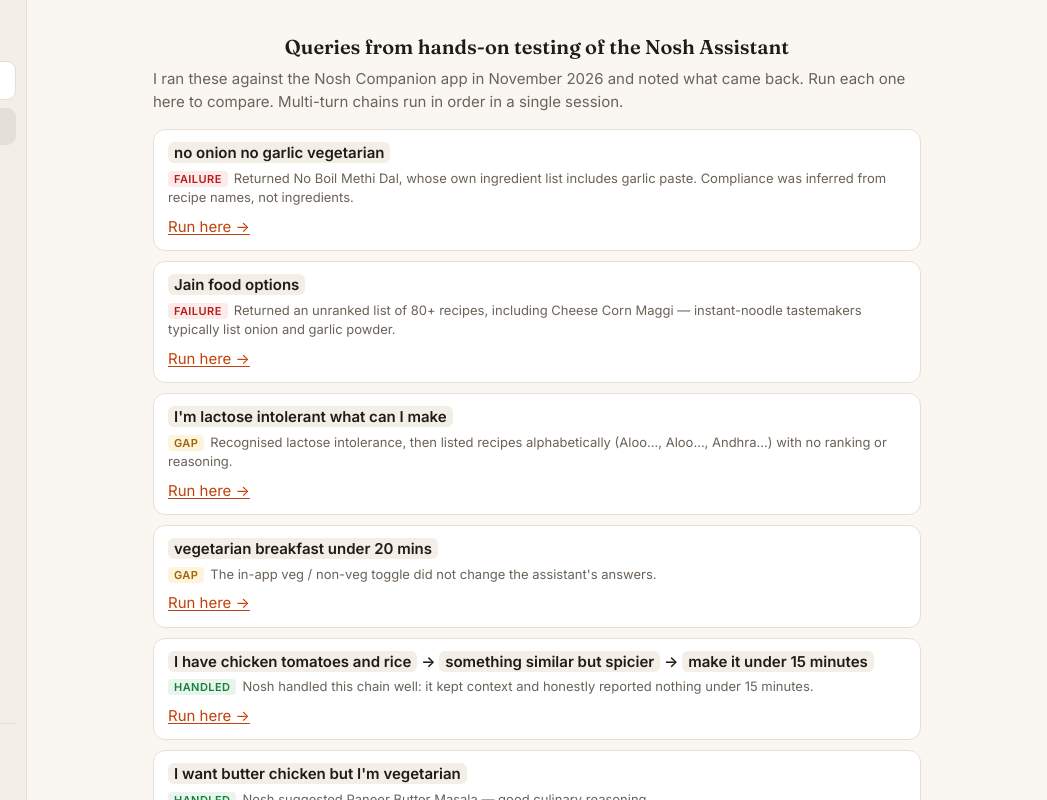
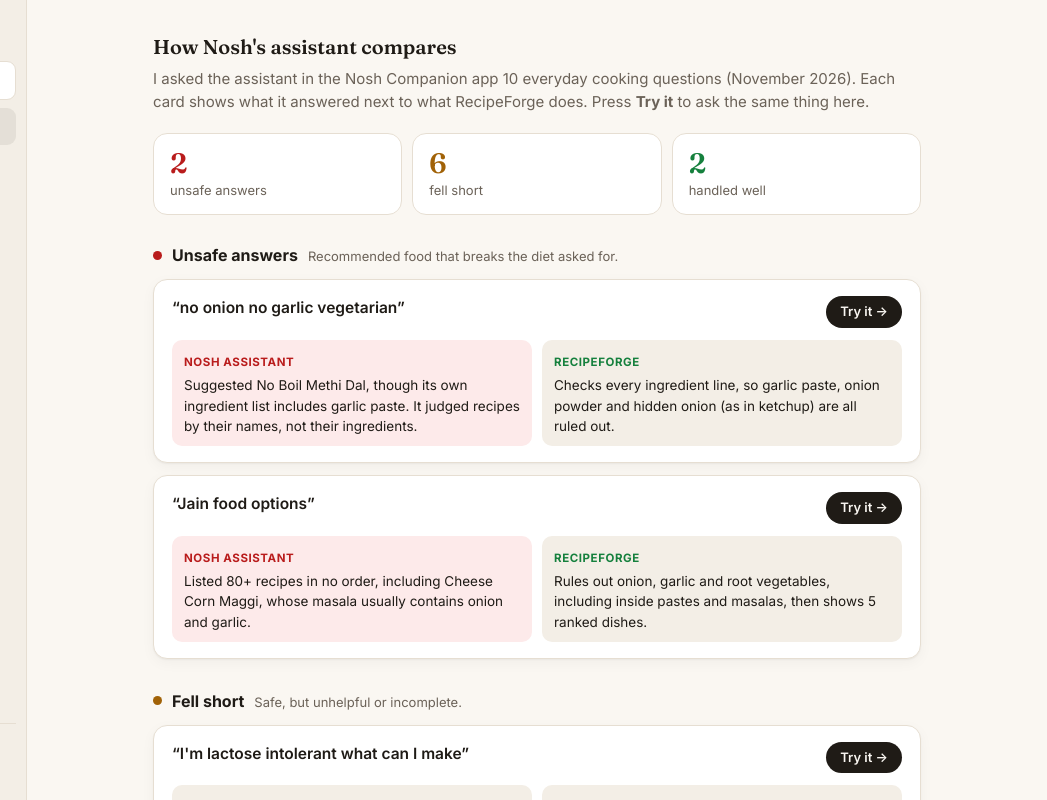
Before and after one commit to subidhkhanal/rag-noshrobotics, a plain HTML site: page public/index.html in a window 1280 px wide. Both pictures are taken after a click on the button "Stress test". Shown: the full height of the page, 233-1280 px from the left. Drawn offline with Linux system fonts and the light colour scheme.

Commit message:
Redesign stress test as a side-by-side comparison

```diff
--- a/public/app.js
+++ b/public/app.js
@@ -420,24 +420,63 @@ dialog.addEventListener("click", (e) => {
 });
 
 // ---------- stress test ----------
+// What the Nosh Companion app's assistant answered (hands-on test, Nov 2026) vs what RecipeForge does.
 const STRESS = [
-  { qs: ["no onion no garlic vegetarian"], tag: "bad", obs: "Returned No Boil Methi Dal, whose own ingredient list includes garlic paste. Compliance was inferred from recipe names, not ingredients." },
-  { qs: ["Jain food options"], tag: "bad", obs: "Returned an unranked list of 80+ recipes, including Cheese Corn Maggi — instant-noodle tastemakers typically list onion and garlic powder." },
-  { qs: ["I'm lactose intolerant what can I make"], tag: "gap", obs: "Recognised lactose intolerance, then listed recipes alphabetically (Aloo…, Aloo…, Andhra…) with no ranking or reasoning." },
-  { qs: ["vegetarian breakfast under 20 mins"], tag: "gap", obs: "The in-app veg / non-veg toggle did not change the assistant's answers." },
-  { qs: ["I have chicken tomatoes and rice", "something similar but spicier", "make it under 15 minutes"], tag: "good", obs: "Nosh handled this chain well: it kept context and honestly reported nothing under 15 minutes." },
-  { qs: ["I want butter chicken but I'm vegetarian"], tag: "good", obs: "Nosh suggested Paneer Butter Masala — good culinary reasoning." },
-  { qs: ["something for a dinner party for 6 people"], tag: "gap", obs: "Returned a single recipe and asked the user to scale it themselves." },
-  { qs: ["suggest something different from what I usually make"], tag: "gap", obs: "Answered confidently with no cooking history to compare against. Here, tap “Cooked it” on a few dishes first — it then avoids your usual cuisines and ingredients, and says so honestly when it has no history." },
-  { qs: ["what did I cook last week"], tag: "gap", obs: "Had no history to answer from. Here it answers from dishes you've marked as cooked on this device." },
-  { qs: ["plan my week, Jain dinners"], tag: "gap", obs: "Offered a meal-planning calendar but no plan. Here: 7 validated dinners, no main ingredient repeated on consecutive days, plus a shopping list." },
+  { qs: ["no onion no garlic vegetarian"], tag: "bad",
+    nosh: "Suggested No Boil Methi Dal, though its own ingredient list includes garlic paste. It judged recipes by their names, not their ingredients.",
+    here: "Checks every ingredient line, so garlic paste, onion powder and hidden onion (as in ketchup) are all ruled out." },
+  { qs: ["Jain food options"], tag: "bad",
+    nosh: "Listed 80+ recipes in no order, including Cheese Corn Maggi, whose masala usually contains onion and garlic.",
+    here: "Rules out onion, garlic and root vegetables, including inside pastes and masalas, then shows 5 ranked dishes." },
+  { qs: ["I'm lactose intolerant what can I make"], tag: "gap",
+    nosh: "Understood the request, then listed recipes alphabetically (Aloo…, Aloo…, Andhra…) with no reasoning.",
+    here: "Removes milk, curd, paneer and cream, marks ghee and butter as low-lactose risks, and ranks what's left." },
+  { qs: ["vegetarian breakfast under 20 mins"], tag: "gap",
+    nosh: "The app's veg / non-veg switch didn't change the assistant's answers.",
+    here: "Applies both rules, vegetarian and under 20 minutes, to every result." },
+  { qs: ["something for a dinner party for 6 people"], tag: "gap",
+    nosh: "Gave a single recipe and left the scaling to you.",
+    here: "Gives 5 options, each showing how much to scale it for 6 people." },
+  { qs: ["suggest something different from what I usually make"], tag: "gap",
+    nosh: "Answered confidently without knowing anything you've cooked.",
+    here: "Learns from dishes you mark as cooked on this device, and says so honestly when it has no history yet." },
+  { qs: ["what did I cook last week"], tag: "gap",
+    nosh: "Had no cooking history to answer from.",
+    here: "Answers from the dishes you've marked as cooked on this device." },
+  { qs: ["plan my week, Jain dinners"], tag: "gap",
+    nosh: "Showed a meal-planning calendar, but no plan.",
+    here: "Plans 7 checked Jain dinners with no main ingredient repeated on back-to-back days, plus a shopping list." },
+  { qs: ["I have chicken tomatoes and rice", "something similar but spicier", "make it under 15 minutes"], tag: "good",
+    nosh: "Kept the context across all three messages and honestly said nothing fitted under 15 minutes.",
+    here: "Does the same, and offers the closest dish when nothing fits the time limit." },
+  { qs: ["I want butter chicken but I'm vegetarian"], tag: "good",
+    nosh: "Suggested Paneer Butter Masala, which is good cooking sense.",
+    here: "Makes the same swap (chicken → paneer) and says it did." },
 ];
-$("#stress-list").innerHTML = STRESS.map((s, i) => `
-  <div class="item">
-    <div class="q">${s.qs.map((q) => `<code>${esc(q)}</code>`).join(" → ")}</div>
-    <div class="obs"><span class="tag ${s.tag}">${{ bad: "failure", gap: "gap", good: "handled" }[s.tag]}</span>${esc(s.obs)}</div>
-    <button class="link" data-stress="${i}">Run here →</button>
-  </div>`).join("");
+const GROUPS = [
+  { tag: "bad", title: "Unsafe answers", note: "Recommended food that breaks the diet asked for." },
+  { tag: "gap", title: "Fell short", note: "Safe, but unhelpful or incomplete." },
+  { tag: "good", title: "Handled well", note: "Nosh got these right too." },
+];
+$("#stress-summary").innerHTML = GROUPS.map((g) => `
+  <div class="tile ${g.tag}"><b>${STRESS.filter((s) => s.tag === g.tag).length}</b><span>${g.title.toLowerCase()}</span></div>`).join("");
+$("#stress-list").innerHTML = GROUPS.map((g) => `
+  <section class="cmp-group ${g.tag}">
+    <h3>${g.title}<span>${g.note}</span></h3>
+    ${STRESS.map((s, i) => [s, i]).filter(([s]) => s.tag === g.tag).map(([s, i]) => `
+      <article class="cmp">
+        <div class="cmp-head">
+          ${s.qs.length === 1
+            ? `<q>${esc(s.qs[0])}</q>`
+            : `<ol class="chain">${s.qs.map((q) => `<li><q>${esc(q)}</q></li>`).join("")}</ol>`}
+          <button class="try" data-stress="${i}">Try it</button>
+        </div>
+        <div class="cmp-cols">
+          <div class="col nosh"><span class="lbl">Nosh assistant</span><p>${esc(s.nosh)}</p></div>
+          <div class="col ours"><span class="lbl">RecipeForge</span><p>${esc(s.here)}</p></div>
+        </div>
+      </article>`).join("")}
+  </section>`).join("");
 $("#stress-list").addEventListener("click", async (e) => {
   const b = e.target.closest("[data-stress]");
   if (!b) return;
@@ -458,5 +497,13 @@ $("#stress-list").addEventListener("click", async (e) => {
   }
   const recent = loadChats()[0];
   if (recent) openChat(recent.id);
-  else newChat();
+  else await newChat();
+  openPageFromHash();
 })();
+
+// Shareable page links: /#stress and /#how open those pages directly.
+function openPageFromHash() {
+  const page = location.hash.slice(1);
+  if (page === "stress" || page === "how") showTab(page);
+}
+window.addEventListener("hashchange", openPageFromHash);
--- a/public/index.html
+++ b/public/index.html
@@ -66,9 +66,10 @@
         </section>
 
         <section id="tab-stress" class="tab page">
-          <h2>Queries from hands-on testing of the Nosh Assistant</h2>
-          <p class="lede">I ran these against the Nosh Companion app in November 2026 and noted what came back. Run each one here to compare. Multi-turn chains run in order in a single session.</p>
-          <div id="stress-list" class="stress"></div>
+          <h2>How Nosh's assistant compares</h2>
+          <p class="lede">I asked the assistant in the Nosh Companion app 10 everyday cooking questions (November 2026). Each card shows what it answered next to what RecipeForge does. Press <b>Try it</b> to ask the same thing here.</p>
+          <div id="stress-summary" class="cmp-summary"></div>
+          <div id="stress-list" class="cmp-list"></div>
         </section>
 
     <section id="tab-how" class="tab how page">
--- a/public/style.css
+++ b/public/style.css
@@ -306,7 +306,7 @@ body { display: block; height: 100dvh; overflow: hidden; }
 .topbar { display: none; }
 .tab { overflow-y: auto; padding: 0; min-height: 0; }
 .tab.page { padding: 32px 24px 48px; }
-.tab.page > * { max-width: 768px; margin-left: auto; margin-right: auto; }
+.tab.page > * { width: 100%; max-width: 768px; margin-left: auto; margin-right: auto; }
 .tab.page .flow, .tab.page .facts { margin-left: auto; margin-right: auto; }
 #tab-chat { display: none; }
 #tab-chat.active { display: flex; flex-direction: column; overflow: hidden; }
@@ -376,3 +376,46 @@ body { display: block; height: 100dvh; overflow: hidden; }
   .empty h2 { font-size: 25px; }
   .msg.user { max-width: 88%; }
 }
+
+/* ---------- Stress test: Nosh vs RecipeForge comparison ---------- */
+.cmp-summary { display: grid; grid-template-columns: repeat(3, minmax(0, 1fr)); gap: 10px; margin: 4px auto 28px; }
+.cmp-summary .tile { border-radius: 14px; padding: 14px 16px; display: grid; gap: 2px; border: 1px solid var(--border);
+                     background: var(--surface); }
+.cmp-summary .tile b { font-family: Fraunces, Georgia, serif; font-size: 28px; line-height: 1.1; }
+.cmp-summary .tile span { color: var(--muted); font-size: 13px; }
+.cmp-summary .tile.bad b { color: var(--block); }
+.cmp-summary .tile.gap b { color: var(--flag); }
+.cmp-summary .tile.good b { color: var(--pass); }
+.cmp-list { display: grid; gap: 30px; }
+.cmp-group { display: grid; gap: 12px; }
+.cmp-group h3 { margin: 0; font-size: 16px; display: flex; align-items: baseline; gap: 10px; flex-wrap: wrap; }
+.cmp-group h3::before { content: ""; width: 9px; height: 9px; border-radius: 50%; align-self: center; flex: none; }
+.cmp-group.bad h3::before { background: var(--block); }
+.cmp-group.gap h3::before { background: var(--flag); }
+.cmp-group.good h3::before { background: var(--pass); }
+.cmp-group h3 span { font-size: 13px; font-weight: 400; color: var(--muted); }
+.cmp { background: var(--surface); border: 1px solid var(--border); border-radius: 14px; padding: 16px 18px; box-shadow: var(--shadow); }
+.cmp-head { display: flex; align-items: flex-start; justify-content: space-between; gap: 14px; margin-bottom: 12px; }
+.cmp q { font-weight: 600; font-size: 15.5px; quotes: "“" "”"; }
+.chain { margin: 0; padding: 0; list-style: none; display: grid; gap: 4px; counter-reset: turn; }
+.chain li { counter-increment: turn; display: flex; gap: 8px; align-items: baseline; }
+.chain li::before { content: counter(turn); font-size: 11px; font-weight: 700; color: var(--muted); background: var(--surface-2);
+                    border-radius: 50%; width: 18px; height: 18px; display: inline-grid; place-items: center; flex: none; }
+.try {
+  flex: none; background: var(--text); color: var(--bg); border: 0; border-radius: 999px; padding: 6px 14px;
+  font-size: 13px; font-weight: 600;
+}
+.try:hover { opacity: .88; }
+.try::after { content: " →"; }
+.cmp-cols { display: grid; grid-template-columns: 1fr 1fr; gap: 10px; }
+.cmp .col { border-radius: 10px; padding: 10px 12px; background: var(--surface-2); }
+.cmp .col p { margin: 3px 0 0; font-size: 13.5px; line-height: 1.5; }
+.cmp .lbl { font-size: 11.5px; font-weight: 700; text-transform: uppercase; letter-spacing: .05em; color: var(--muted); }
+.cmp-group.bad .col.nosh { background: var(--block-bg); }
+.cmp-group.bad .col.nosh .lbl { color: var(--block); }
+.cmp .col.ours .lbl { color: var(--pass); }
+@media (max-width: 620px) {
+  .cmp-cols { grid-template-columns: 1fr; }
+  .cmp-summary .tile b { font-size: 22px; }
+  .cmp-head { flex-direction: column; gap: 10px; }
+}
```
